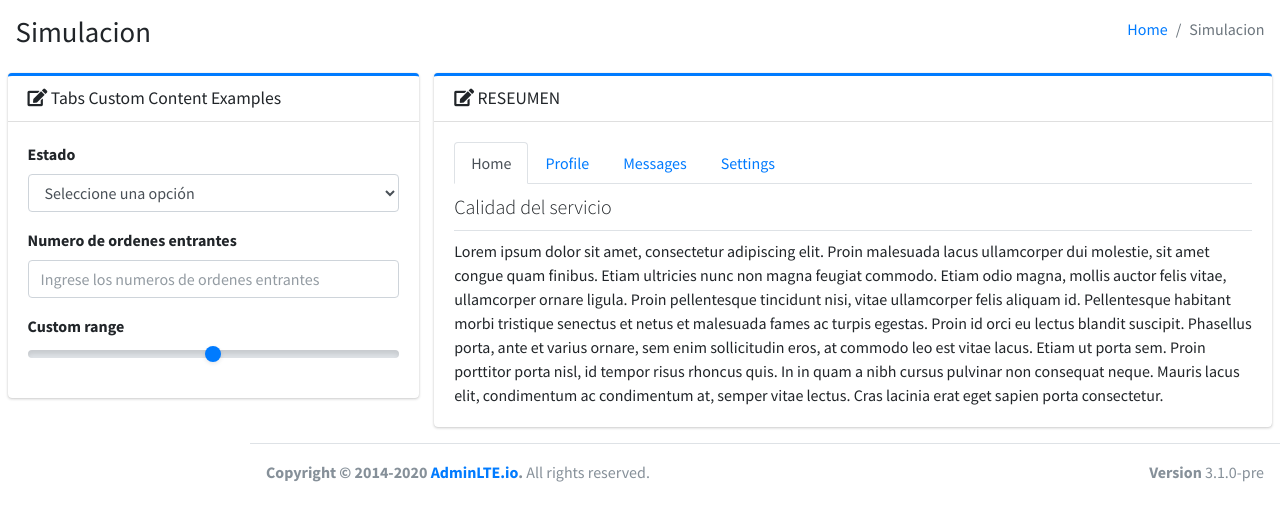
After one commit to freilinjb/simulacion-final, a PHP site: template views/pages/analisis.php in a window 1280 px wide. The commit adds this page. Shown: the top 521 px of the page. Run offline with PHP 8.4, Linux system fonts and the light colour scheme; the template is opened without the code that fills it, so the values that code supplies are empty; some libraries are stand-ins or nearby versions.

Commit message:
cambios simulacion

```diff
--- /dev/null
+++ b/views/pages/analisis.php
@@ -0,0 +1,165 @@
+<section class="content-header">
+    <div class="container-fluid">
+        <div class="row mb-2">
+            <div class="col-sm-6">
+                <h1>Simulacion</h1>
+            </div>
+            <div class="col-sm-6">
+                <ol class="breadcrumb float-sm-right">
+                    <li class="breadcrumb-item"><a href="home">Home</a></li>
+                    <li class="breadcrumb-item active">Simulacion</li>
+                </ol>
+            </div>
+        </div>
+    </div><!-- /.container-fluid -->
+</section>
+
+<section class="content">
+
+    <div class="container-fluid">
+        <div class="row">
+            <div class="col-4">
+                <div class="card card-primary card-outline">
+                    <div class="card-header">
+                        <h3 class="card-title">
+                            <i class="fas fa-edit"></i>
+                            Tabs Custom Content Examples
+                        </h3>
+                    </div>
+                    <div class="card-body">
+                        <div class="form-group">
+                            <label>Estado</label>
+                            <select class="form-control select2bs4" name="idEstado" id="idEstado">
+                                <option value="" disabled selected>Seleccione una opción</option>
+                                <?php
+                                $sexo =  SimulacionController::getData('tanda', null, null);
+                                foreach ($sexo as $index => $valor) {
+                                    echo "<option value=" . $valor["idTanda"] . ">" . $valor["tanda"] . "</option>";
+                                }
+                                ?>
+                            </select>
+                        </div>
+                        <div class="form-group">
+                            <label>Numero de ordenes entrantes</label>
+                            <input type="numeric" class="form-control" name="numOrdenes" id="numOrdenes" placeholder="Ingrese los numeros de ordenes entrantes" min="0" autocomplete="off">
+                        </div>
+                        <div class="form-group">
+                            <label for="customRange1">Custom range</label>
+                            <input type="range" class="custom-range" id="customRange1">
+                        </div>
+                    </div>
+                </div>
+            </div>
+            <div class="col-8">
+                <div class="card card-primary card-outline">
+                    <div class="card-header">
+                        <h3 class="card-title">
+                            <i class="fas fa-edit"></i>
+                            RESEUMEN
+                        </h3>
+                    </div>
+                    <div class="card-body">
+                        <ul class="nav nav-tabs" id="custom-content-above-tab" role="tablist">
+                            <li class="nav-item">
+                                <a class="nav-link active" id="custom-content-above-home-tab" data-toggle="pill" href="#custom-content-above-home" role="tab" aria-controls="custom-content-above-home" aria-selected="true">Home</a>
+                            </li>
+                            <li class="nav-item">
+                                <a class="nav-link" id="custom-content-above-profile-tab" data-toggle="pill" href="#custom-content-above-profile" role="tab" aria-controls="custom-content-above-profile" aria-selected="false">Profile</a>
+                            </li>
+                            <li class="nav-item">
+                                <a class="nav-link" id="custom-content-above-messages-tab" data-toggle="pill" href="#custom-content-above-messages" role="tab" aria-controls="custom-content-above-messages" aria-selected="false">Messages</a>
+                            </li>
+                            <li class="nav-item">
+                                <a class="nav-link" id="custom-content-above-settings-tab" data-toggle="pill" href="#custom-content-above-settings" role="tab" aria-controls="custom-content-above-settings" aria-selected="false">Settings</a>
+                            </li>
+                        </ul>
+                        <div class="tab-custom-content">
+                            <p class="lead mb-0">Calidad del servicio</p>
+                        </div>
+                        <div class="tab-content" id="custom-content-above-tabContent">
+                            <div class="tab-pane fade show active" id="custom-content-above-home" role="tabpanel" aria-labelledby="custom-content-above-home-tab">
+                                Lorem ipsum dolor sit amet, consectetur adipiscing elit. Proin malesuada lacus ullamcorper dui molestie, sit amet congue quam finibus. Etiam ultricies nunc non magna feugiat commodo. Etiam odio magna, mollis auctor felis vitae, ullamcorper ornare ligula. Proin pellentesque tincidunt nisi, vitae ullamcorper felis aliquam id. Pellentesque habitant morbi tristique senectus et netus et malesuada fames ac turpis egestas. Proin id orci eu lectus blandit suscipit. Phasellus porta, ante et varius ornare, sem enim sollicitudin eros, at commodo leo est vitae lacus. Etiam ut porta sem. Proin porttitor porta nisl, id tempor risus rhoncus quis. In in quam a nibh cursus pulvinar non consequat neque. Mauris lacus elit, condimentum ac condimentum at, semper vitae lectus. Cras lacinia erat eget sapien porta consectetur.
+                            </div>
+                            <div class="tab-pane fade" id="custom-content-above-profile" role="tabpanel" aria-labelledby="custom-content-above-profile-tab">
+                                Mauris tincidunt mi at erat gravida, eget tristique urna bibendum. Mauris pharetra purus ut ligula tempor, et vulputate metus facilisis. Lorem ipsum dolor sit amet, consectetur adipiscing elit. Vestibulum ante ipsum primis in faucibus orci luctus et ultrices posuere cubilia Curae; Maecenas sollicitudin, nisi a luctus interdum, nisl ligula placerat mi, quis posuere purus ligula eu lectus. Donec nunc tellus, elementum sit amet ultricies at, posuere nec nunc. Nunc euismod pellentesque diam.
+                            </div>
+                            <div class="tab-pane fade" id="custom-content-above-messages" role="tabpanel" aria-labelledby="custom-content-above-messages-tab">
+                                Morbi turpis dolor, vulputate vitae felis non, tincidunt congue mauris. Phasellus volutpat augue id mi placerat mollis. Vivamus faucibus eu massa eget condimentum. Fusce nec hendrerit sem, ac tristique nulla. Integer vestibulum orci odio. Cras nec augue ipsum. Suspendisse ut velit condimentum, mattis urna a, malesuada nunc. Curabitur eleifend facilisis velit finibus tristique. Nam vulputate, eros non luctus efficitur, ipsum odio volutpat massa, sit amet sollicitudin est libero sed ipsum. Nulla lacinia, ex vitae gravida fermentum, lectus ipsum gravida arcu, id fermentum metus arcu vel metus. Curabitur eget sem eu risus tincidunt eleifend ac ornare magna.
+                            </div>
+                            <div class="tab-pane fade" id="custom-content-above-settings" role="tabpanel" aria-labelledby="custom-content-above-settings-tab">
+                                Pellentesque vestibulum commodo nibh nec blandit. Maecenas neque magna, iaculis tempus turpis ac, ornare sodales tellus. Mauris eget blandit dolor. Quisque tincidunt venenatis vulputate. Morbi euismod molestie tristique. Vestibulum consectetur dolor a vestibulum pharetra. Donec interdum placerat urna nec pharetra. Etiam eget dapibus orci, eget aliquet urna. Nunc at consequat diam. Nunc et felis ut nisl commodo dignissim. In hac habitasse platea dictumst. Praesent imperdiet accumsan ex sit amet facilisis.
+                            </div>
+                        </div>
+                    </div>
+                    <!-- /.card -->
+                </div>
+            </div>
+        </div>
+    </div>
+</section>
+
+
+
+
+<!-- SCRIPT PERSONAL -->
+<script src="views/assets/js/productos.js"></script>
+<!-- DataTables  & Plugins -->
+
+<link rel="stylesheet" href="views/assets/plugins/datatables-bs4/css/dataTables.bootstrap4.min.css">
+<link rel="stylesheet" href="views/assets/plugins/datatables-responsive/css/responsive.bootstrap4.min.css">
+<link rel="stylesheet" href="views/assets/plugins/datatables-buttons/css/buttons.bootstrap4.min.css">
+
+<script src="views/assets/plugins/datatables/jquery.dataTables.min.js"></script>
+<script src="views/assets/plugins/datatables-bs4/js/dataTables.bootstrap4.min.js"></script>
+<script src="views/assets/plugins/datatables-responsive/js/dataTables.responsive.min.js"></script>
+<script src="views/assets/plugins/datatables-responsive/js/responsive.bootstrap4.min.js"></script>
+<script src="views/assets/plugins/datatables-buttons/js/dataTables.buttons.min.js"></script>
+<script src="views/assets/plugins/datatables-buttons/js/buttons.bootstrap4.min.js"></script>
+<script src="views/assets/plugins/jszip/jszip.min.js"></script>
+<script src="views/assets/plugins/pdfmake/pdfmake.min.js"></script>
+<script src="views/assets/plugins/pdfmake/vfs_fonts.js"></script>
+<script src="views/assets/plugins/datatables-buttons/js/buttons.html5.min.js"></script>
+<script src="views/assets/plugins/datatables-buttons/js/buttons.print.min.js"></script>
+<script src="views/assets/plugins/datatables-buttons/js/buttons.colVis.min.js"></script>
+<!-- AdminLTE App -->
+<script src="views/assets/plugins/inputmask/jquery.inputmask.min.js"></script>
+<!-- jquery-validation -->
+<script src="views/assets/plugins/jquery-validation/jquery.validate.min.js"></script>
+<script src="views/assets/plugins/jquery-validation/additional-methods.min.js"></script>
+<!-- sweetalert2 -->
+
+<script src="views/assets/plugins/sweetalert2/sweetalert2.min.js"></script>
+<!-- sweetalert2-theme-bootstrap-4 -->
+<link rel="stylesheet" href="views/assets/plugins/sweetalert2-theme-bootstrap-4/bootstrap-4.min.css">
+<!-- SELECT -->
+<link rel="stylesheet" href="views/assets/plugins/select2/css/select2.min.css">
+<link rel="stylesheet" href="views/assets/plugins/select2-bootstrap4-theme/select2-bootstrap4.min.css">
+<!-- Select2 -->
+<script src="views/assets/plugins/select2/js/select2.full.min.js"></script>
+<!-- Page specific script -->
+<script>
+    $(function() {
+        $("#empleados").DataTable({
+            "responsive": true,
+            "lengthChange": false,
+            "autoWidth": false,
+            "info": true,
+            "paging": true,
+            "pageLength": 7,
+        }).buttons().container().appendTo('#empleados_wrapper  .col-md-6:eq(0)');
+
+        $("#faseTiempo").DataTable({
+            "responsive": true,
+            "lengthChange": false,
+            "autoWidth": false,
+            "info": true,
+            "paging": true,
+            "pageLength": 7,
+        }).buttons().container().appendTo('#empleados_wrapper  .col-md-6:eq(7)');
+    });
+
+    //Initialize Select2 Elements
+    $('.select2bs4').select2({
+        theme: 'bootstrap4'
+    });
+</script>
--- a/views/pages/demandas.php
+++ b/views/pages/demandas.php
@@ -27,7 +27,6 @@
                             Datos generales
                         </h3>
                     </div>
-
                     <div class="row">
                         <div class="col-6">
                         <div class="card-body">
--- a/views/pages/eventos.php
+++ b/views/pages/eventos.php
@@ -54,9 +54,9 @@
 
                                     $estado = null;
                                     if ($value["estado"] == "activo") {
-                                        $estado = "<span class='badge badge-success'>" . $value["estado"] . "</span>";
+                                        $estado = "<span class='badge badge-success'>" . strtoupper($value["estado"]) . "</span>";
                                     } else {
-                                        $estado = "<span class='badge badge-danger'>" . $value["estado"] . "</span>";
+                                        $estado = "<span class='badge badge-danger'>" . strtoupper($value["estado"]) . "</span>";
                                     }
 
                                     echo '<tr>
@@ -65,7 +65,7 @@
                                     <td>' . strtoupper($value["fase"]) . '</td>
                                     <td>' . strtoupper($value["distribucion"]) . '</td>
                                     <td>' . strtoupper($value["tipo"]) . '</td>
-                                    <td>' . strtoupper($estado) . '</td>
+                                    <td>' . $estado . '</td>
                                     <td>
                                         <div class="btn-group" role="group">
                                             <button type="button" class="btn btn-primary btnEditarEvento" data-toggle="modal" data-target="#modalEditarEvento" idEvento="' . $value["idEvento"] . '"><i class="fas fa-eye"></i></button>
```
